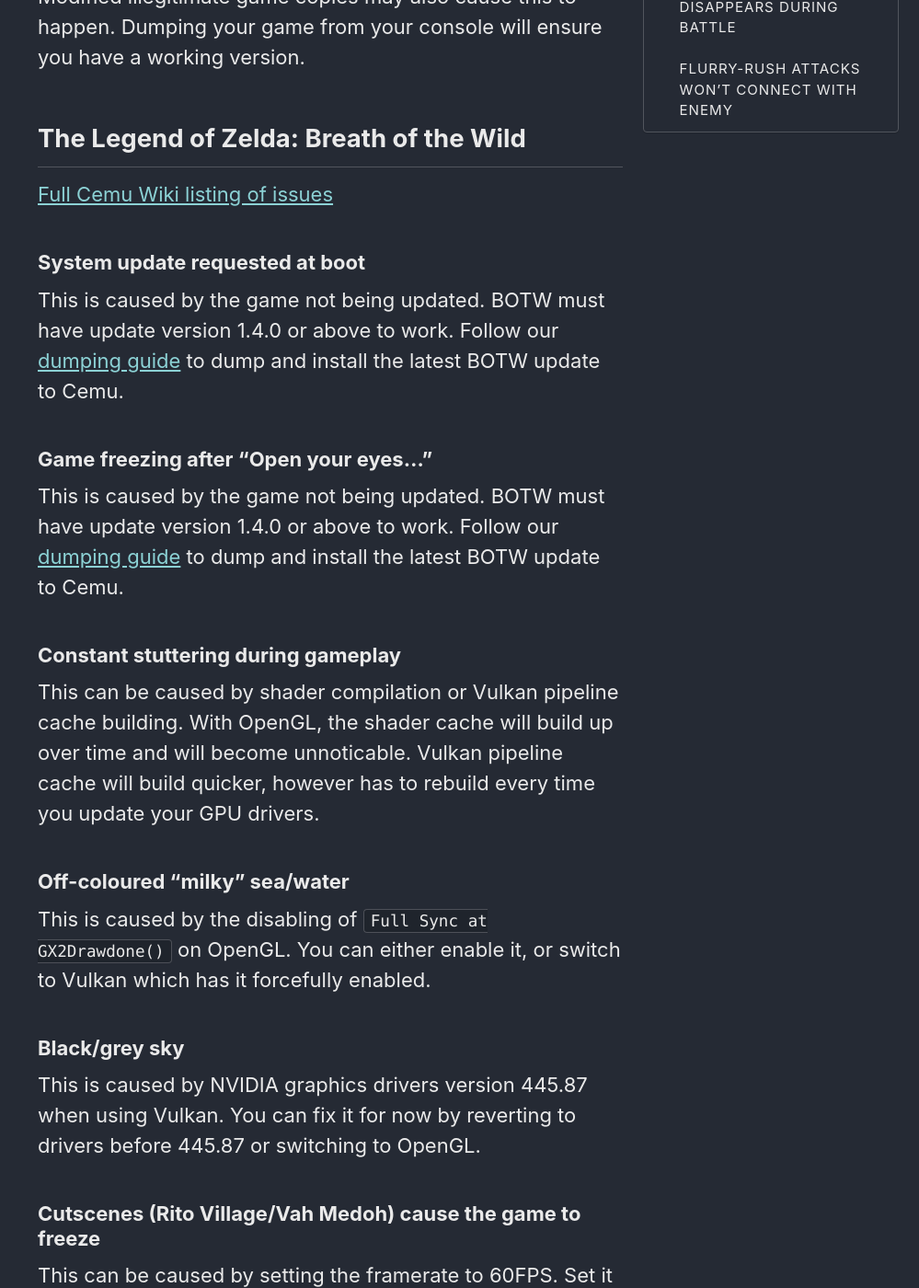
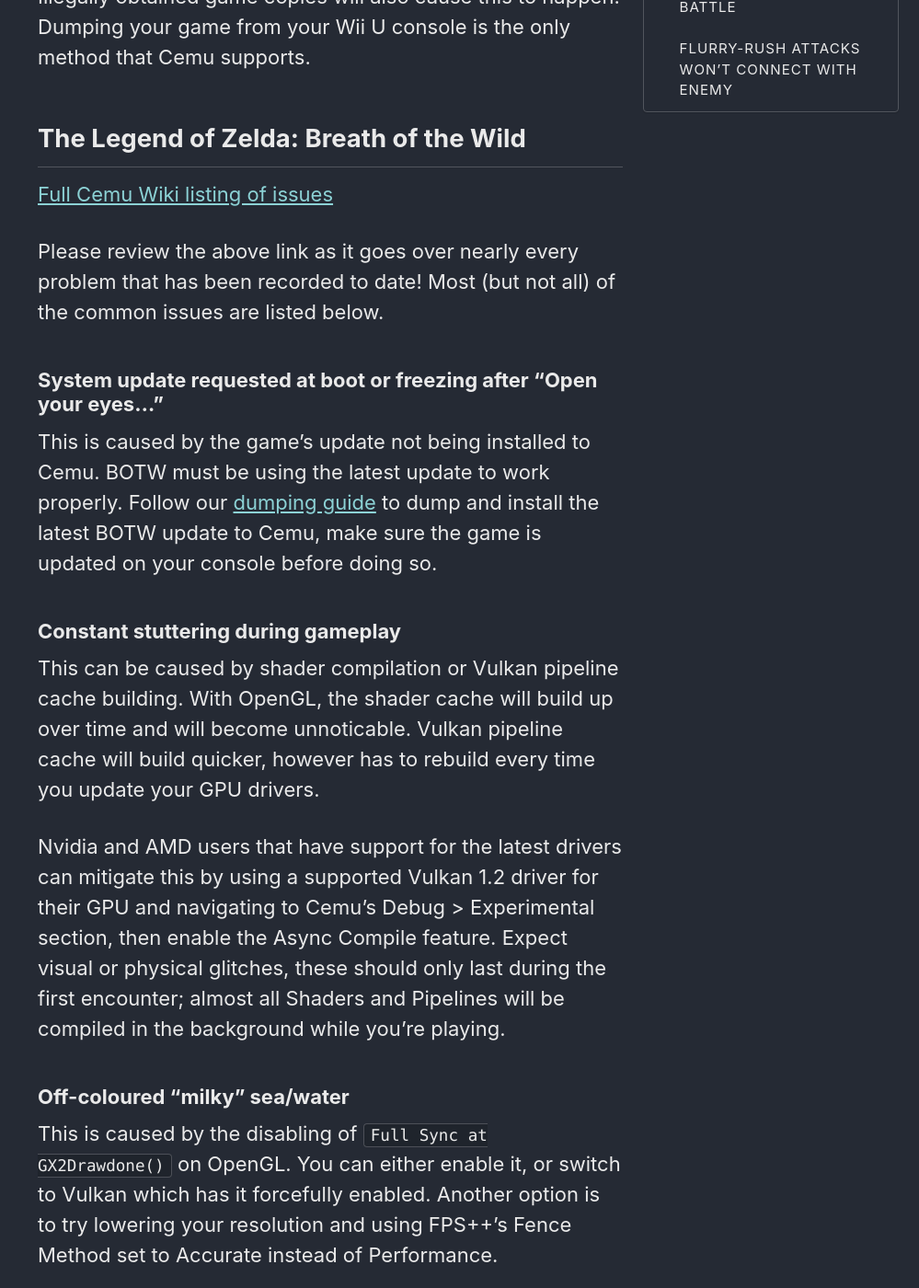
Before and after one commit to cfw-guide/cemu.cfw.guide, a Jekyll site: the page built from _pages/en_US/troubleshooting.md, in a window 1280 px wide and 1400 px high, scrolled down 1075 px. Shown: the whole window at 92% size, without its empty margins (281-1280 px from the left). Built offline with Jekyll 4.4.1, drawn with Linux system fonts in a browser that asks for light colours; some of the changed text lies outside the part shown.

Commit message:
Update troubleshooting.md
Added more information, encourage reviewing the official wiki page for issues that are not covered here.

```diff
--- a/_pages/en_US/troubleshooting.md
+++ b/_pages/en_US/troubleshooting.md
@@ -17,35 +17,35 @@
 
 It can also be caused by loading an update or DLC as a game, instead of the base game files. Ensure you're installing updates [properly](dumping#updatesdlc).
 
-Modified illegitimate game copies may also cause this to happen. Dumping your game from your console will ensure you have a working version.
+Illegally obtained game copies will also cause this to happen. Dumping your game from your Wii U console is the only method that Cemu supports.
 
 ## The Legend of Zelda: Breath of the Wild
 
 [Full Cemu Wiki listing of issues](https://wiki.cemu.info/wiki/The_Legend_of_Zelda:_Breath_of_the_Wild)
 
-### System update requested at boot
+Please review the above link as it goes over nearly every problem that has been recorded to date!  Most (but not all) of the common issues are listed below.
 
-This is caused by the game not being updated. BOTW must have update version 1.4.0 or above to work. Follow our [dumping guide](dumping) to dump and install the latest BOTW update to Cemu.
+### System update requested at boot or freezing after "Open your eyes..."
 
-### Game freezing after "Open your eyes..."
-
-This is caused by the game not being updated. BOTW must have update version 1.4.0 or above to work. Follow our [dumping guide](dumping) to dump and install the latest BOTW update to Cemu.
+This is caused by the game's update not being installed to Cemu. BOTW must be using the latest update to work properly. Follow our [dumping guide](dumping) to dump and install the latest BOTW update to Cemu, make sure the game is updated on your console before doing so.
 
 ### Constant stuttering during gameplay
 
 This can be caused by shader compilation or Vulkan pipeline cache building. With OpenGL, the shader cache will build up over time and will become unnoticable. Vulkan pipeline cache will build quicker, however has to rebuild every time you update your GPU drivers.
 
+Nvidia and AMD users that have support for the latest drivers can mitigate this by using a supported Vulkan 1.2 driver for their GPU and navigating to Cemu's Debug > Experimental section, then enable the Async Compile feature.  Expect visual or physical glitches, these should only last during the first encounter; almost all Shaders and Pipelines will be compiled in the background while you're playing.
+
 ### Off-coloured "milky" sea/water
 
-This is caused by the disabling of `Full Sync at GX2Drawdone()` on OpenGL. You can either enable it, or switch to Vulkan which has it forcefully enabled.
+This is caused by the disabling of `Full Sync at GX2Drawdone()` on OpenGL. You can either enable it, or switch to Vulkan which has it forcefully enabled.  Another option is to try lowering your resolution and using FPS++'s Fence Method set to Accurate instead of Performance.
 
 ### Black/grey sky
 
-This is caused by NVIDIA graphics drivers version 445.87 when using Vulkan. You can fix it for now by reverting to drivers before 445.87 or switching to OpenGL.
+This is caused by some NVIDIA graphics drivers while using Vulkan. You can fix it by using the latest Vulkan 1.2 Beta Driver or using the latest Game Ready driver for your device.
 
 ### Cutscenes (Rito Village/Vah Medoh) cause the game to freeze
 
-This can be caused by setting the framerate to 60FPS. Set it to 30FPS temporarily, then set it back after the cutscene has finished.
+This can be caused by setting the framerate to 60FPS. Set it to 30FPS temporarily, then set it back after the cutscene has finished. If you can never reach 30FPS anyway, simply disable FPS++ until after this instance, then enable it again after restarting Cemu.
 
 ### Thunderblight Ganon disappears during battle
 
@@ -53,4 +53,4 @@
 
 ### Flurry-rush attacks won't connect with enemy
 
-This can be caused by setting the framerate to 60FPS. We found that if you were close enough, all hits would land anyway. Setting framerate to 30FPS will fix this properly.
+This can be caused by setting the framerate to 60FPS. We found that if you were close enough, all hits would land anyway. Setting framerate to 30FPS will fix this properly.  This issue normally only affects larger enemies or bosses.
```
